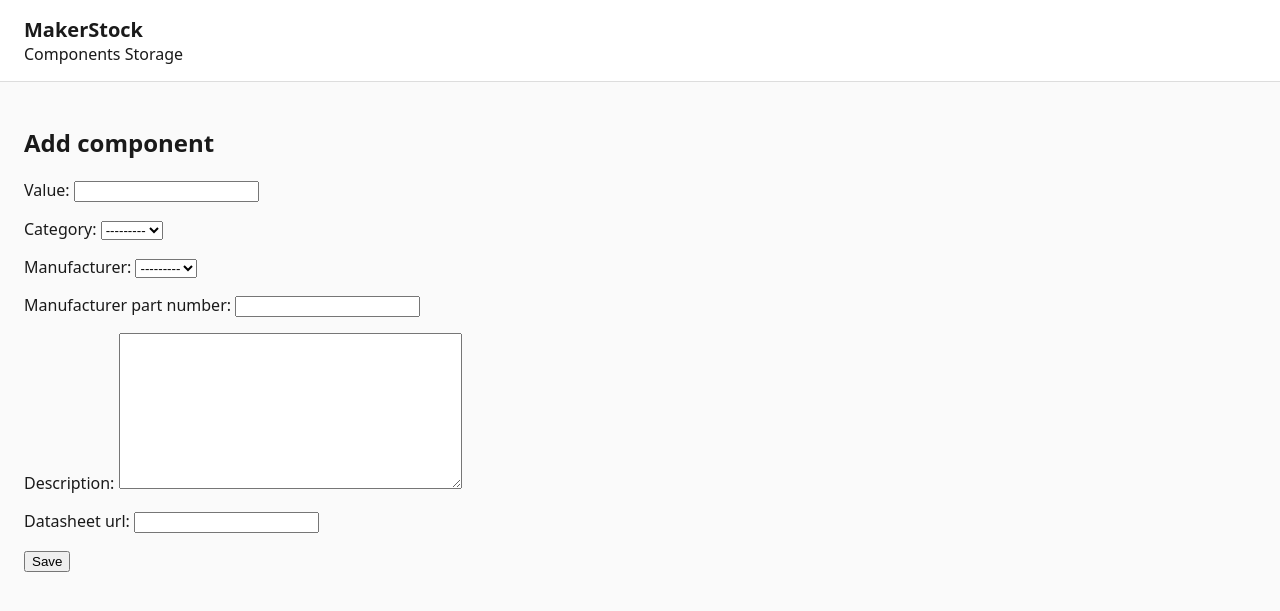
After one commit to leoagea/MakerStock, a Django app: page /components/add/ in a window 1280 px wide. The commit adds this page. Shown: the top 611 px of the page. Run offline with Django 5.2, Linux system fonts and the light colour scheme; data that the repository does not hold is empty; parts of the project's set-up code (start-up, migrations or seed data) failed here and were passed over.

Commit message:
Add components app with models, views, forms, and templates for component management

```diff
--- /dev/null
+++ b/web/apps/components/forms.py
@@ -0,0 +1,16 @@
+from django import forms
+
+from .models import Component
+
+
+class ComponentForm(forms.ModelForm):
+    class Meta:
+        model = Component
+        fields = [
+            "value",
+            "category",
+            "manufacturer",
+            "manufacturer_part_number",
+            "description",
+            "datasheet_url",
+        ]
--- /dev/null
+++ b/web/apps/components/models.py
@@ -0,0 +1,51 @@
+from django.db import models
+
+
+class Category(models.Model):
+    name = models.CharField(max_length=100, unique=True)
+    unit = models.CharField(max_length=10)
+    parent = models.ForeignKey(
+        "self", null=True, blank=True, on_delete=models.SET_NULL, related_name="subcategories"
+    )
+
+    class Meta:
+        ordering = ["name"]
+        verbose_name_plural = "categories"
+
+    def __str__(self):
+        return self.name
+
+
+class Manufacturer(models.Model):
+    name = models.CharField(max_length=100, unique=True)
+    website = models.URLField(blank=True)
+
+    class Meta:
+        ordering = ["name"]
+
+    def __str__(self):
+        return self.name
+
+
+class Component(models.Model):
+    value = models.CharField(max_length=200)
+    category = models.ForeignKey(Category, on_delete=models.PROTECT, related_name="components")
+    manufacturer = models.ForeignKey(
+        Manufacturer, null=True, blank=True, on_delete=models.SET_NULL, related_name="components"
+    )
+    manufacturer_part_number = models.CharField(max_length=100, blank=True)
+    description = models.TextField(blank=True)
+    datasheet_url = models.URLField(blank=True)
+    specs = models.JSONField(default=dict, blank=True)
+
+    class Meta:
+        ordering = ["value"]
+
+    def __str__(self):
+        return self.display_name
+
+    @property
+    def display_name(self) -> str:
+        if self.category.unit:
+            return f"{self.value} {self.category.unit}"
+        return self.value
--- /dev/null
+++ b/web/apps/components/templates/components/component_form.html
@@ -0,0 +1,10 @@
+{% extends "base.html" %}
+
+{% block content %}
+<h2>{% if component %}Edit {{ component.display_name }}{% else %}Add component{% endif %}</h2>
+<form method="post">
+    {% csrf_token %}
+    {{ form.as_p }}
+    <button type="submit">Save</button>
+</form>
+{% endblock %}
--- /dev/null
+++ b/web/apps/components/urls.py
@@ -0,0 +1,12 @@
+from django.urls import path
+
+from . import views
+
+app_name = "components"
+
+urlpatterns = [
+    path("", views.ComponentListView.as_view(), name="component_list"),
+    path("add/", views.ComponentCreateView.as_view(), name="component_add"),
+    path("<int:pk>/", views.ComponentDetailView.as_view(), name="component_detail"),
+    path("<int:pk>/edit/", views.ComponentUpdateView.as_view(), name="component_edit"),
+]
--- /dev/null
+++ b/web/apps/components/views.py
@@ -0,0 +1,65 @@
+from django.db.models import Q
+from django.urls import reverse_lazy
+from django.views.generic import CreateView, DetailView, ListView, UpdateView
+
+from .forms import ComponentForm
+from .models import Category, Component, Manufacturer
+
+
+class ComponentListView(ListView):
+    model = Component
+    template_name = "components/component_list.html"
+    context_object_name = "components"
+    paginate_by = 25
+
+    def get_queryset(self):
+        queryset = super().get_queryset().select_related("category", "manufacturer")
+        query = self.request.GET.get("q", "").strip()
+        category_id = self.request.GET.get("category", "").strip()
+        manufacturer_id = self.request.GET.get("manufacturer", "").strip()
+
+        if query:
+            queryset = queryset.filter(
+                Q(value__icontains=query)
+                | Q(manufacturer_part_number__icontains=query)
+                | Q(description__icontains=query)
+            )
+        if category_id:
+            queryset = queryset.filter(category_id=category_id)
+        if manufacturer_id:
+            queryset = queryset.filter(manufacturer_id=manufacturer_id)
+
+        return queryset
+
+    def get_context_data(self, **kwargs):
+        context = super().get_context_data(**kwargs)
+        context["categories"] = Category.objects.all()
+        context["manufacturers"] = Manufacturer.objects.all()
+        context["query"] = self.request.GET.get("q", "")
+        context["selected_category"] = self.request.GET.get("category", "")
+        context["selected_manufacturer"] = self.request.GET.get("manufacturer", "")
+        return context
+
+
+class ComponentDetailView(DetailView):
+    model = Component
+    template_name = "components/component_detail.html"
+    context_object_name = "component"
+
+
+class ComponentCreateView(CreateView):
+    model = Component
+    form_class = ComponentForm
+    template_name = "components/component_form.html"
+
+    def get_success_url(self):
+        return reverse_lazy("components:component_detail", kwargs={"pk": self.object.pk})
+
+
+class ComponentUpdateView(UpdateView):
+    model = Component
+    form_class = ComponentForm
+    template_name = "components/component_form.html"
+
+    def get_success_url(self):
+        return reverse_lazy("components:component_detail", kwargs={"pk": self.object.pk})
--- a/web/config/settings/base.py
+++ b/web/config/settings/base.py
@@ -21,6 +21,7 @@ INSTALLED_APPS = [
     "django_htmx",
     "apps.core",
     "apps.storage",
+    "apps.components",
 ]
 
 MIDDLEWARE = [
--- a/web/config/urls.py
+++ b/web/config/urls.py
@@ -5,5 +5,6 @@ urlpatterns = [
     path("admin/", admin.site.urls),
     path("accounts/", include("django.contrib.auth.urls")),
     path("storage/", include("apps.storage.urls")),
+    path("components/", include("apps.components.urls")),
     path("", include("apps.core.urls")),
 ]
--- a/web/templates/base.html
+++ b/web/templates/base.html
@@ -10,6 +10,7 @@
     <header>
         <h1><a href="{% url 'home' %}">MakerStock</a></h1>
         <nav>
+            <a href="{% url 'components:component_list' %}">Components</a>
             <a href="{% url 'storage:system_list' %}">Storage</a>
         </nav>
     </header>
```
Also changed, not shown: web/apps/components/admin.py (added, +23 -0 lines), web/apps/components/apps.py (added, +7 -0 lines), web/apps/components/templates/components/component_detail.html (added, +27 -0 lines), web/apps/components/templates/components/component_list.html (added, +43 -0 lines), web/apps/components/tests/test_models.py (added, +41 -0 lines), web/apps/components/tests/test_views.py (added, +41 -0 lines), web/apps/components/__init__.py (added), web/apps/components/tests/__init__.py (added), 1 other file.
